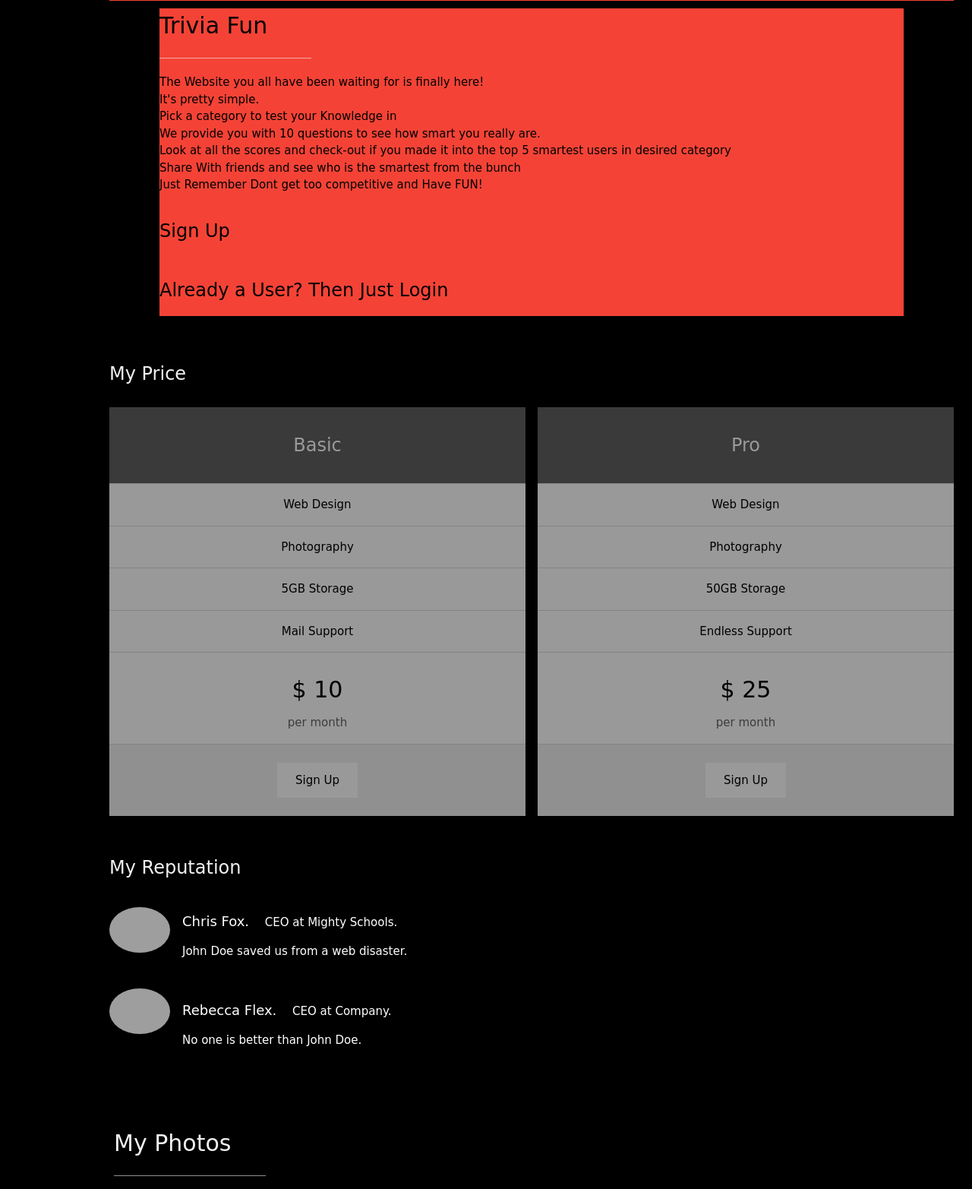
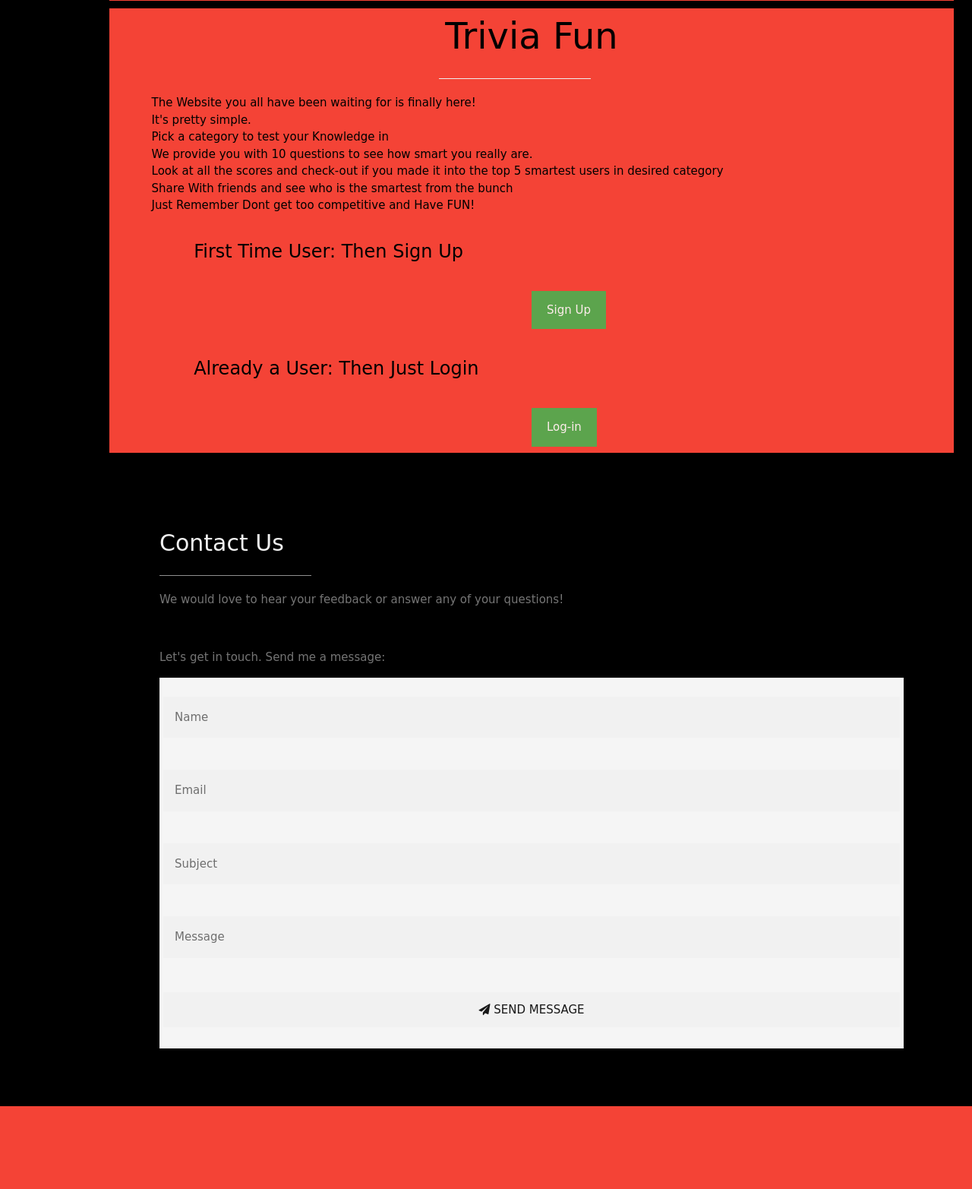
Before and after one commit to Apkar00/full-stack-project-trivia-genius, a Flask app: page / in a window 1280 px wide. Shown: the part 1009-2574 px from the top of the page at 76% size. After the commit the page ends 2465 px from the top, so only its background shows below. Run offline with Flask 2, Linux system fonts and the light colour scheme; grey boxes are pictures that could not be loaded.

Commit message:
marwan deer balak

```diff
--- a/server.py
+++ b/server.py
@@ -3,7 +3,7 @@
 import database_funcs
 from flask import Flask, render_template, request, redirect
 import database_funcs as df
-from triv_api import get_question, CORRECT_ANSWERS
+from trivia.triv_api import get_question, CORRECT_ANSWERS
 
 app = Flask(__name__, static_url_path='', static_folder='static', template_folder='templates')
 
@@ -23,7 +23,7 @@
         result=database_funcs.check_user_name(name)
         if not result:
             database_funcs.add_user(name,password)
-            return render_template('home.html')#change to profile page
+            return render_template('home2.html', item={'username': name})
         else:
             return render_template('sign_up.html')
 
@@ -33,9 +33,9 @@
     password=request.form.get("psw")
     result=database_funcs.check_user(name,password)
     if result:
-        return render_template('home.html')#change to profile page
+        return render_template('home2.html', item={'username': name})
     else:
-        return render_template('log-in.html')#change to profile page
+        return render_template('log-in.html')
 
 @app.route('/profile/<username>/quiz/<category>')
 def quiz(username, category):
--- a/templates/home.html
+++ b/templates/home.html
@@ -4,6 +4,7 @@
 <meta charset="UTF-8">
 <meta name="viewport" content="width=device-width, initial-scale=1">
 <link rel="stylesheet" href="https://www.w3schools.com/w3css/4/w3.css">
+<link rel="stylesheet" href="style.css">
 <link rel="stylesheet" href="https://fonts.googleapis.com/css?family=Montserrat">
 <link rel="stylesheet" href="https://cdnjs.cloudflare.com/ajax/libs/font-awesome/4.7.0/css/font-awesome.min.css">
 <style>
@@ -26,13 +27,9 @@
     <i class="fa fa-user w3-xxlarge"></i>
     <p>Get Started</p>
   </a>
-  <a href="#photos" class="w3-bar-item w3-button w3-padding-large w3-hover-black">
-    <i class="fa fa-eye w3-xxlarge"></i>
-    <p>Help</p>
-  </a>
   <a href="#contact" class="w3-bar-item w3-button w3-padding-large w3-hover-black">
     <i class="fa fa-envelope w3-xxlarge"></i>
-    <p>The Developers</p>
+    <p>Contact Us</p>
   </a>
 </nav>
 
@@ -46,107 +43,113 @@
   </header>
 
   <!-- About Section -->
-  <div class="w3-content w3-justify w3-text-black w3-red" id="about">
-    <h2 class="w3-text-black">Trivia Fun</h2>
-    <hr style="width:200px" class="w3-opacity w3-black">
-    <p>The Website you all have been waiting for is finally here!<br>
+  <div class="w3-justify w3-text-black w3-red" id="about">
+    <h2 class="w3-text-black" style="text-align: center; font-size: xxx-large;">Trivia Fun</h2>
+    <hr style="width:200px; margin-left: 39%; color: black;" >
+    <p style="margin-left: 5%;">The Website you all have been waiting for is finally here!<br>
        It's pretty simple.<br> Pick a category to test your Knowledge in<br> We provide you with 10 questions to see how smart you really are.<br>
        Look at all the scores and check-out if you made it into the top 5 smartest users in desired category<br>
        Share With friends and see who is the smartest from the bunch<br>
        Just Remember Dont get too competitive and Have FUN!
     </p>
-    <h3 class="w3-padding-16 w3-text-black">Sign Up</h3>
+    <!-- Sign UP -->
+<h3 class="w3-padding-16 w3-text-black" style="margin-left: 10%;">First Time User: Then Sign Up </h3>
+<button onclick="document.getElementById('id01').style.display='block'" style="width:auto; margin-left: 50%;">Sign Up</button>
 
-    <h3 class="w3-padding-16 w3-text-black">Already a User? Then Just Login</h3>
-    </div><br>
+    <div id="id01" class="modal">
+      <span onclick="document.getElementById('id01').style.display='none'" class="close" title="Close Modal">&times;</span>
+      <form class="modal-content" action="/sign_up" method = "post">
+        <div class="container" style="padding: 10px; margin-left: 10%; background-color: antiquewhite; margin-right: 10%; display: grid;">
+          <h1>Sign Up</h1>
+          <p>Please fill in this form to create an account.</p>
+          <hr>
+          <label for="UserName"><b>UserName</b></label>
+          <input type="text" placeholder="Enter UserName" name="UserName" required>
+
+          <label for="psw"><b>Password</b></label>
+          <input type="password" placeholder="Enter Password" name="psw" required>
+
+          <label for="psw-repeat"><b>Repeat Password</b></label>
+          <input type="password" placeholder="Repeat Password" name="psw-repeat" required>
+
+          <label>
+            <input type="checkbox" checked="checked" name="remember" style="margin-bottom:15px"> Remember me
+          </label>
+
+          <p>By creating an account you agree to our <a href="#" style="color:dodgerblue">Terms & Privacy</a>.</p>
+
+          <div class="clearfix">
+            <button type="button" onclick="document.getElementById('id01').style.display='none'" class="cancelbtn">Cancel</button>
+            <button type="submit" class="signupbtn">Sign Up</button>
+          </div>
+        </div>
+      </form>
+    </div>
+
+    <script>
+    // Get the modal
+    var modal = document.getElementById('id01');
+
+    // When the user clicks anywhere outside of the modal, close it
+    window.onclick = function(event) {
+      if (event.target == modal) {
+        modal.style.display = "none";
+      }
+    }
+</script>
 
 
 
+<h3 class="w3-padding-16 w3-text-black" style="margin-left: 10%;">Already a User: Then Just Login</h3>
+<!-- Login -->
+<button onclick="document.getElementById('id02').style.display='block'" style="width:auto; margin-left: 50%;">Log-in</button>
 
-    <!-- Grid for pricing tables -->
-    <h3 class="w3-padding-16 w3-text-light-grey">My Price</h3>
-    <div class="w3-row-padding" style="margin:0 -16px">
-      <div class="w3-half w3-margin-bottom">
-        <ul class="w3-ul w3-white w3-center w3-opacity w3-hover-opacity-off">
-          <li class="w3-dark-grey w3-xlarge w3-padding-32">Basic</li>
-          <li class="w3-padding-16">Web Design</li>
-          <li class="w3-padding-16">Photography</li>
-          <li class="w3-padding-16">5GB Storage</li>
-          <li class="w3-padding-16">Mail Support</li>
-          <li class="w3-padding-16">
-            <h2>$ 10</h2>
-            <span class="w3-opacity">per month</span>
-          </li>
-          <li class="w3-light-grey w3-padding-24">
-            <button class="w3-button w3-white w3-padding-large w3-hover-black">Sign Up</button>
-          </li>
-        </ul>
+<div id="id02" class="modal">
+  <span onclick="document.getElementById('id02').style.display='none'" class="close" title="Close Modal">&times;</span>
+  <form class="modal-content" action="/log-in" method="post">
+    <div class="container" style=" padding: 10px; margin-left: 10%; background-color: antiquewhite; margin-right: 10%; display: grid;">
+      <h1>Log-in</h1>
+      <hr>
+      <label for="UserName"><b>UserName</b></label>
+      <input type="text" placeholder="Enter UserName" name="UserName" required>
+
+      <label for="psw"><b>Password</b></label>
+      <input type="password" placeholder="Enter Password" name="psw" required>
+
+      <label>
+        <input type="checkbox" checked="checked" name="remember" style="margin-bottom:15px"> Remember me
+      </label>
+
+      <div class="clearfix">
+        <button type="button" onclick="document.getElementById('id02').style.display='none'" class="cancelbtn">Cancel</button>
+        <button type="submit" class="signupbtn">Log-in</button>
       </div>
+    </div>
+  </form>
+</div>
 
-      <div class="w3-half">
-        <ul class="w3-ul w3-white w3-center w3-opacity w3-hover-opacity-off">
-          <li class="w3-dark-grey w3-xlarge w3-padding-32">Pro</li>
-          <li class="w3-padding-16">Web Design</li>
-          <li class="w3-padding-16">Photography</li>
-          <li class="w3-padding-16">50GB Storage</li>
-          <li class="w3-padding-16">Endless Support</li>
-          <li class="w3-padding-16">
-            <h2>$ 25</h2>
-            <span class="w3-opacity">per month</span>
-          </li>
-          <li class="w3-light-grey w3-padding-24">
-            <button class="w3-button w3-white w3-padding-large w3-hover-black">Sign Up</button>
-          </li>
-        </ul>
-      </div>
-    <!-- End Grid/Pricing tables -->
-    </div>
+<script>
+// Get the modal
+var modal = document.getElementById('id02');
 
-    <!-- Testimonials -->
-    <h3 class="w3-padding-24 w3-text-light-grey">My Reputation</h3>
-    <img src="/w3images/bandmember.jpg" alt="Avatar" class="w3-left w3-circle w3-margin-right" style="width:80px">
-    <p><span class="w3-large w3-margin-right">Chris Fox.</span> CEO at Mighty Schools.</p>
-    <p>John Doe saved us from a web disaster.</p><br>
+// When the user clicks anywhere outside of the modal, close it
+window.onclick = function(event) {
+  if (event.target == modal) {
+    modal.style.display = "none";
+  }
+}
+</script>
 
-    <img src="/w3images/avatar_g2.jpg" alt="Avatar" class="w3-left w3-circle w3-margin-right" style="width:80px">
-    <p><span class="w3-large w3-margin-right">Rebecca Flex.</span> CEO at Company.</p>
-    <p>No one is better than John Doe.</p>
-  <!-- End About Section -->
-  </div>
+</div><br>
 
-  <!-- Portfolio Section -->
-  <div class="w3-padding-64 w3-content" id="photos">
-    <h2 class="w3-text-light-grey">My Photos</h2>
-    <hr style="width:200px" class="w3-opacity">
-
-    <!-- Grid for photos -->
-    <div class="w3-row-padding" style="margin:0 -16px">
-      <div class="w3-half">
-        <img src="/w3images/wedding.jpg" style="width:100%">
-        <img src="/w3images/rocks.jpg" style="width:100%">
-        <img src="/w3images/sailboat.jpg" style="width:100%">
-      </div>
-
-      <div class="w3-half">
-        <img src="/w3images/underwater.jpg" style="width:100%">
-        <img src="/w3images/chef.jpg" style="width:100%">
-        <img src="/w3images/wedding.jpg" style="width:100%">
-        <img src="/w3images/p6.jpg" style="width:100%">
-      </div>
-    <!-- End photo grid -->
-    </div>
-  <!-- End Portfolio Section -->
-  </div>
 
   <!-- Contact Section -->
   <div class="w3-padding-64 w3-content w3-text-grey" id="contact">
-    <h2 class="w3-text-light-grey">Contact Me</h2>
+    <h2 class="w3-text-light-grey">Contact Us</h2>
     <hr style="width:200px" class="w3-opacity">
 
     <div class="w3-section">
-      <p><i class="fa fa-map-marker fa-fw w3-text-white w3-xxlarge w3-margin-right"></i> Chicago, US</p>
-      <p><i class="fa fa-phone fa-fw w3-text-white w3-xxlarge w3-margin-right"></i> Phone: +00 151515</p>
-      <p><i class="fa fa-envelope fa-fw w3-text-white w3-xxlarge w3-margin-right"> </i> Email: mail@mail.com</p>
+      <p>We would love to hear your feedback or answer any of your questions! </p>
     </div><br>
     <p>Let's get in touch. Send me a message:</p>
 
@@ -164,17 +167,6 @@
   <!-- End Contact Section -->
   </div>
 
-    <!-- Footer -->
-  <footer class="w3-content w3-padding-64 w3-text-grey w3-xlarge">
-    <i class="fa fa-facebook-official w3-hover-opacity"></i>
-    <i class="fa fa-instagram w3-hover-opacity"></i>
-    <i class="fa fa-snapchat w3-hover-opacity"></i>
-    <i class="fa fa-pinterest-p w3-hover-opacity"></i>
-    <i class="fa fa-twitter w3-hover-opacity"></i>
-    <i class="fa fa-linkedin w3-hover-opacity"></i>
-    <p class="w3-medium">Powered by <a href="https://www.w3schools.com/w3css/default.asp" target="_blank" class="w3-hover-text-green">w3.css</a></p>
-  <!-- End footer -->
-  </footer>
 
 <!-- END PAGE CONTENT -->
 </div>
--- a/trivia/triv_api.py
+++ b/trivia/triv_api.py
@@ -90,8 +90,3 @@
         CORRECT_ANSWERS[id].append(question_dict['answers'].index(result.get('correct_answer')))
         all_questions.append(question_dict)
     return all_questions
-
-print(get_question(1))
-print(len(get_question(1)))
-print(get_question(2))
-print(CORRECT_ANSWERS)
```
Also changed, not shown: templates/quiz.html (+0 -95 lines).
